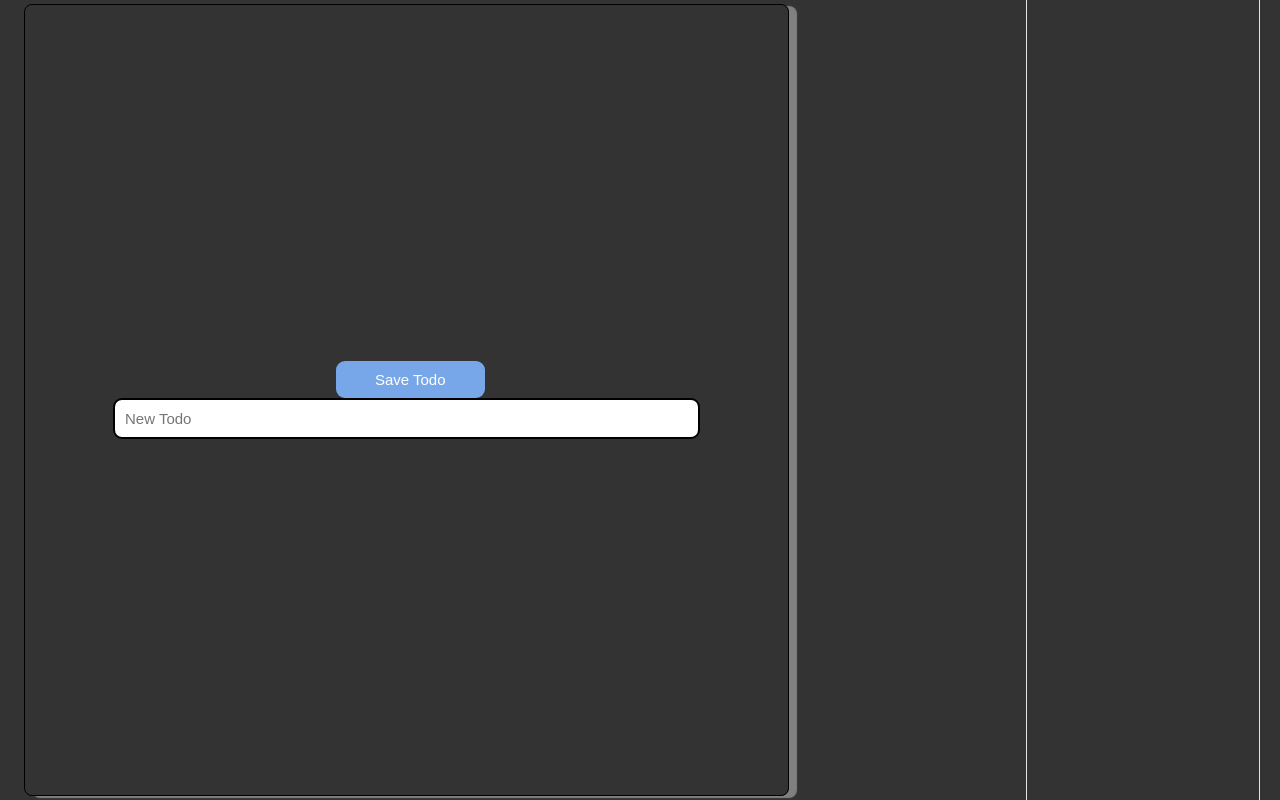
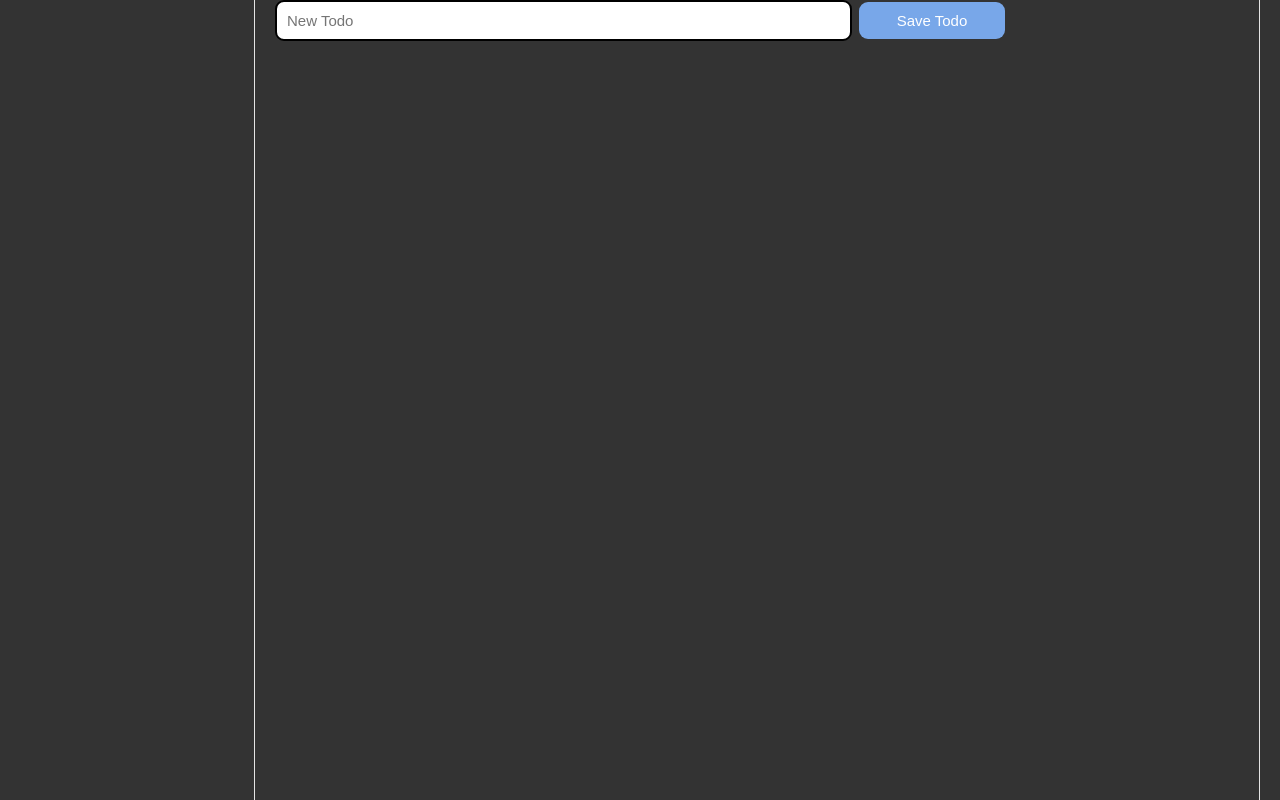
Before and after one commit to DE101/My-Todo, a React (Create React App) app: page / in a window 1280 px wide. Built offline with nearby package versions, Linux system fonts and the light colour scheme.

Commit message:
added content

```diff
--- a/src/App.css
+++ b/src/App.css
@@ -37,16 +37,7 @@ li {
 
 .main-container {
   width: var(--main-section-width);
-  margin: 4px;
-  display: flex;
-  flex-direction: column-reverse;
-  align-items: center;
-  justify-content: center;
-  justify-self: center;
-  border: 1px solid black;
-  border-radius: 8px;
-  box-shadow: 8px 2px 1px grey;
-  padding: 10px;
+  padding: 0px 20px;
 }
 
 .done {
--- a/src/App.js
+++ b/src/App.js
@@ -23,12 +23,12 @@ function App() {
 
   return (
     <div className="container">
+      <div className="left-side-nav"></div>
       <div className="main-container">
         <TodoList ItemList={todos} toggleTodo={handleToggle} />
         <input ref={newTodoText} type="text" placeholder="New Todo"></input>
         <button onClick={handleSave}>Save Todo</button>
       </div>
-      <div className="left-side-nav"></div>
       <div className="right-side-nav"></div>
     </div>
   );
--- a/src/index.js
+++ b/src/index.js
@@ -1,10 +1,10 @@
 import React from 'react';
 import ReactDOM from 'react-dom/client';
-import { BrowserRouter as Router, Route, Switch } from "react-router-dom";
+// import { BrowserRouter as Router, Route, Switch } from "react-router-dom";
 import './index.css';
 import App from './App';
 import reportWebVitals from './reportWebVitals';
-import Signup from './signup';
+// import Signup from './signup';
 
 const root = ReactDOM.createRoot(document.getElementById('root'));
 root.render(
```
